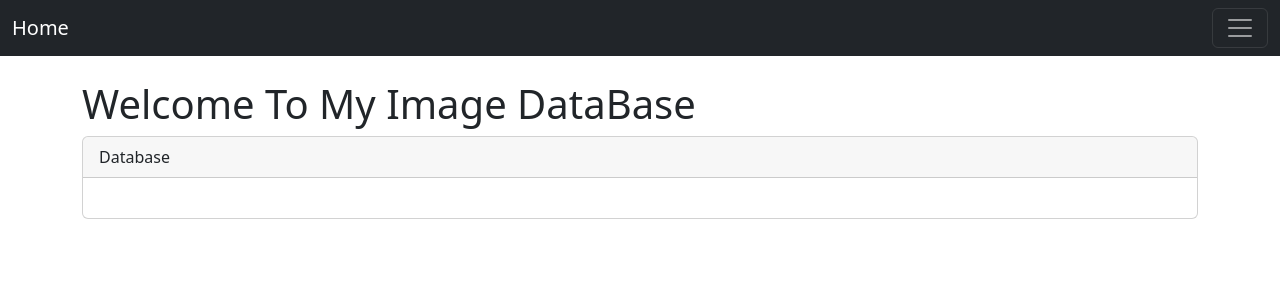
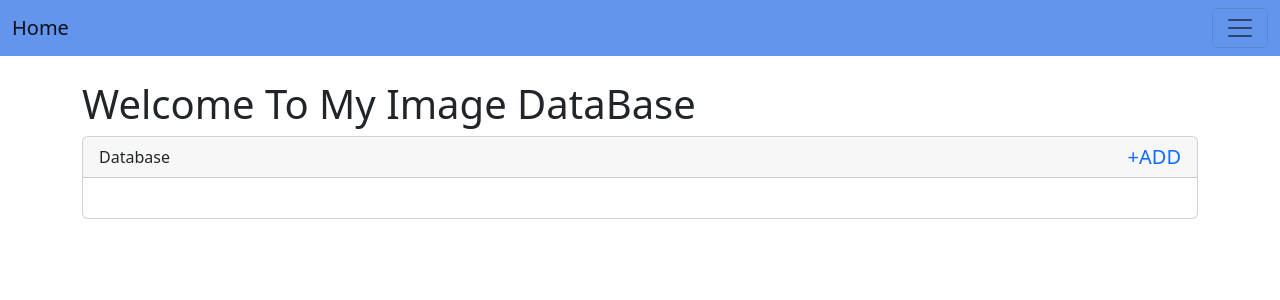
Before and after one commit to smitkiller/list_price, a Django app: page /data in a window 1280 px wide. Shown: the top 300 px of the page. Run offline with Django 4.2, Linux system fonts and the light colour scheme; some libraries are stand-ins or nearby versions.

Commit message:
new theme

```diff
--- a/myprice/templates/data.html
+++ b/myprice/templates/data.html
@@ -6,7 +6,10 @@
 
 		<div class="card">
 		  <div class="card-header">
+		  	<div class="position-relative">
 		   Database
+		    <a href="{% url 'upload-img' %}" class="position-absolute end-0 text-decoration-none" ><h5>+ADD</h5></a>
+		</div>
 		  </div>
 		  <div class="card-body">
 		    <h5 class="card-title"></h5>
@@ -14,7 +17,7 @@
 		    	{% for lines in infor %}
 		    	<ul class="position-relative" >
 					<li>Name: {{lines.name}}
-					   <a href="{% url 'update-name' lines.id %}" class="position-absolute end-0" >Edit</a>
+					   <a href="{% url 'update-name' lines.id %}" class="position-absolute end-0 text-decoration-none" ><h5>EDIT</h5></a>
 					</li>
 				</ul>
 				{% endfor %}
--- a/myprice/templates/navbar.html
+++ b/myprice/templates/navbar.html
@@ -1,4 +1,4 @@
-<nav class="navbar navbar-dark bg-dark">
+<nav class="navbar" style="background-color: #6495ED;">
   <div class="container-fluid">
     <a class="navbar-brand" href="{% url 'home' %}">Home</a>
     <button class="navbar-toggler" type="button" data-bs-toggle="collapse" data-bs-target="#navbarSupportedContent" aria-controls="navbarSupportedContent" aria-expanded="false" aria-label="Toggle navigation">
--- a/myprice/templates/update.html
+++ b/myprice/templates/update.html
@@ -15,7 +15,7 @@
 						{% csrf_token %}
 						<input name="name" type="text" value="{{old_name}}" class="form-control" >
 			    </p>
-			    	<input type="submit" value="Update" class="btn btn-primary">
+			    	<input type="submit" value="Update" class="btn btn-info">
 			  </div>
 		  	</form>
 		</div>
--- a/myprice/templates/upload.html
+++ b/myprice/templates/upload.html
@@ -20,7 +20,7 @@
 				</ul>
 		    </p>
 		    <div class="text-end">
-		    	<a href="{% url 'update-name' da.id %}" class="btn btn-primary" >Edit</a>
+		    	<a href="{% url 'update-name' da.id %}" class="btn btn-info" >Edit</a>
 		    </div>
 		  </div>
 		</div>
```
